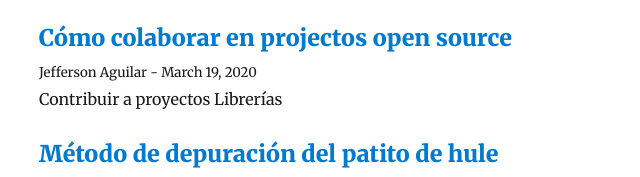
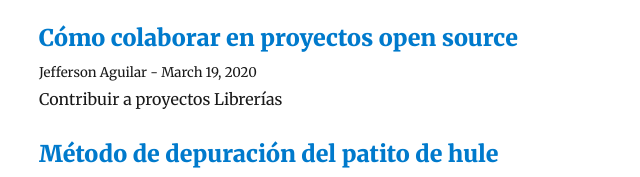
Before and after one commit to PlatziMaster/platzimaster-deprecated, a Gatsby site: page / in a window 1280 px wide. Shown: the part 1765-1942 px from the top of the page, 286-926 px from the left. Built offline with nearby package versions, Linux system fonts and the light colour scheme; Gatsby itself is replaced by a stand-in of ours; some packages are replaced by stand-ins of ours.

Commit message:
change name blogpost

```diff
--- a/content/2020/2703-contribute-opeb-source.md
+++ b/content/2020/2703-contribute-open-source.md
@@ -1,5 +1,5 @@
 ---
-title: Cómo colaborar en projectos open source
+title: Cómo colaborar en proyectos open source
 date: '2020-03-19T19:12:03.284Z'
 description: 'Contribuir a proyectos Librerías'
 author: Jefferson Aguilar
```
